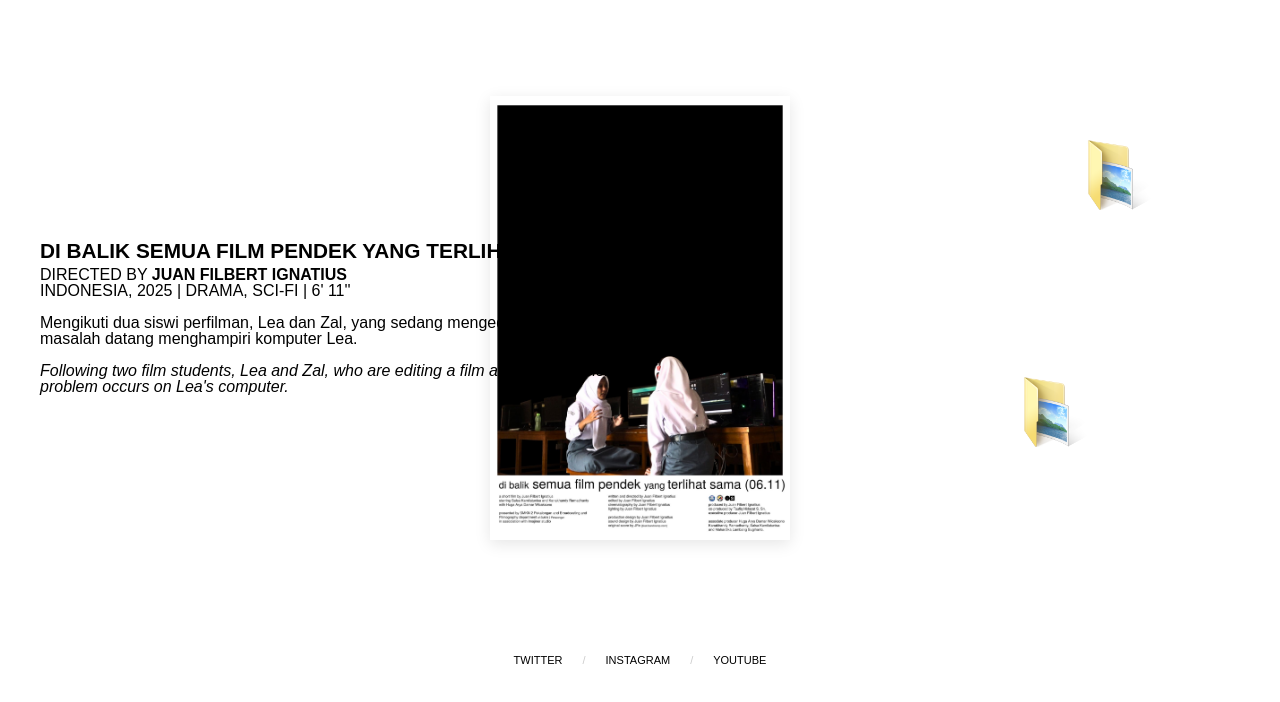
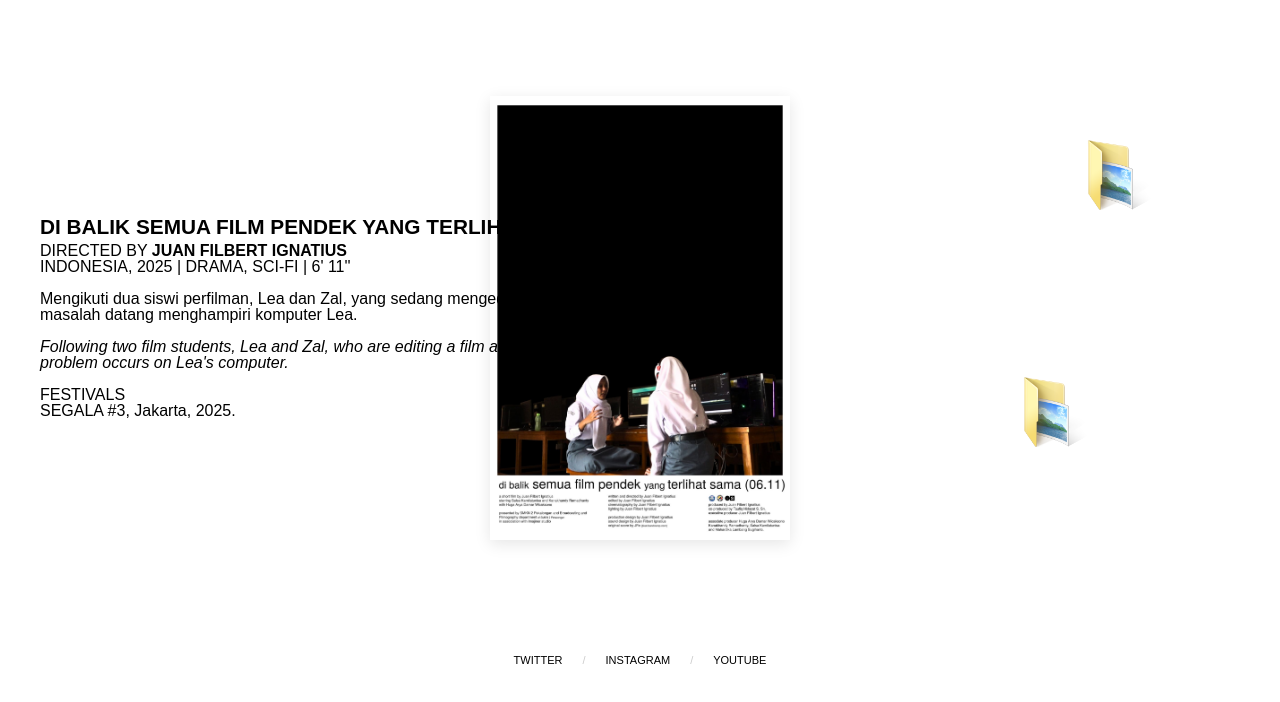
Before and after one commit to warxreason/imajiner.github.io, a plain HTML site: page di balik semua film pendek yang terlihat sama.html in a window 1280 px wide. Shown: the part 94-796 px from the top of the page. Drawn offline with Linux system fonts and the light colour scheme; a script that the page names is missing; a web font is replaced by a local one.

Commit message:
Update di balik semua film pendek yang terlihat sama.html

```diff
--- a/di balik semua film pendek yang terlihat sama.html
+++ b/di balik semua film pendek yang terlihat sama.html
@@ -47,6 +47,9 @@
             <p>Mengikuti dua siswi perfilman, Lea dan Zal, yang sedang mengedit tugas film ketika masalah datang menghampiri komputer Lea.</p>
             <br>
             <p><i>Following two film students, Lea and Zal, who are editing a film assignment when a problem occurs on Lea's computer.</i></p>
+            <br>
+            <p>FESTIVALS</p>
+            <p>SEGALA #3, Jakarta, 2025.</p>
         </div>
         <img src="dbsfpytspostermini.jpg" alt="Poster" class="info-photo">
         <div class="draggable-extra" style="top: 20%; right: 10%;"><a href="galery01.html"><img src="24092-256x256x32.png" alt="Extra"></a></div>
```
